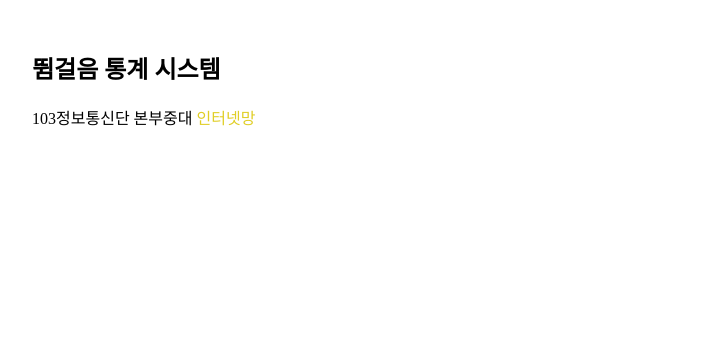
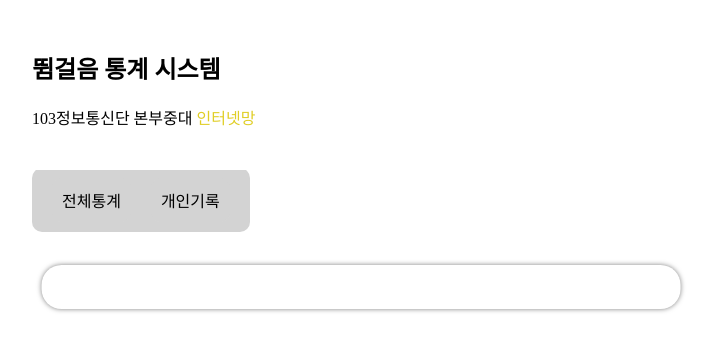
Before and after one commit to callme-waffle/Runner_Analyzer, a React (Create React App) app: page / in a window 1280 px wide. Shown: the top 350 px of the page, without its empty margins (48-763 px from the left). Built offline with nearby package versions, Linux system fonts and the light colour scheme.

Commit message:
Fest: HorizontalOption 추가
* 서비스 내부에서 전역사용이 가능한 수평형 옵션선택 component 추가

```diff
--- a/src/components/DisplayArea/index.jsx
+++ b/src/components/DisplayArea/index.jsx
@@ -1,5 +1,5 @@
 import { useEffect, useState } from "react";
-import HorizontalOptionSelector from "../HorizonOption";
+import HorizontalOptionSelector from "../HorizontalOption";
 import ServiceInput from "../ServiceInput";
 import { ListMode, LISTMODE_OPTION_SELECTIONS } from "./constant";
 import { SelectionType, useDisplayAreaState } from "./hooks/useDisplayAreaState";
@@ -42,6 +42,15 @@ function DisplayArea({ data }) {
 
     return <StyledDisplayArea>
         <StyledSelectionArea>
+            <HorizontalOptionSelector value={ mode } onOptionClick={ onOptionClick }>
+                { LISTMODE_OPTION_SELECTIONS }
+            </HorizontalOptionSelector>
+            {
+                ( Object.keys( data.months ).length > 0 ) &&
+                    <HorizontalOptionSelector value={ month } onOptionClick={ onMonthClick }>
+                        { month_selections }
+                    </HorizontalOptionSelector>
+            }
             { ( mode === ListMode.logging ) &&
                 <ServiceInput className="uname-input" placeholder="이름을 입력하여 상세기록 확인"
                     value={ name } onInput={ onNameInput }
--- /dev/null
+++ b/src/components/HorizontalOption/index.jsx
@@ -0,0 +1,53 @@
+import { useCallback, useEffect, useState } from "react";
+import { isValuesSame } from "./logic";
+import { StyledHorizontalOptionSelector } from "./style";
+
+const SELECTION_DEFAULT = { data: undefined, text: "[선택값 없음]" };
+
+function HorizontalOptionSelector({ children, value = SELECTION_DEFAULT.data, onOptionClick, ...props }) {
+
+    const [ is_open, setIsOpen ] = useState( true );
+    const [ selection, setSelection ] = useState( SELECTION_DEFAULT );
+
+    const onHorOptionClick = useCallback( ( e, data ) => {
+        if ( !is_open ) {
+            setIsOpen( true );
+            setSelection( SELECTION_DEFAULT );
+            return;
+        }
+
+        // onOptionClick이 있을 경우, 부모 컴포넌트에서 값이 update된 이후 값 설정
+        if ( onOptionClick )
+            return onOptionClick( data );
+
+        setIsOpen( false );
+        setSelection( children.find( v => ( v.data === data ) ) );
+    }, [ children, is_open ] );
+
+    useEffect(() => {
+        const selected = children.find( v => isValuesSame( v.data, value ) );
+        setSelection( selected || SELECTION_DEFAULT );
+        setIsOpen( selected ? false : true );
+    }, [ value ]);
+
+    useEffect(() => {
+        console.log( "selection", selection );
+    }, [ selection ]);
+
+    return <StyledHorizontalOptionSelector { ...props }>{
+        children.map( ({ data, text }) =>
+            <div
+                className={
+                    `hor-option
+                    ${ ( !is_open ) ? " closed" : "" }
+                    ${ isValuesSame( selection.data, data ) ? " selected" : "" }
+                ` }
+                onClick={ ( e ) => onHorOptionClick( e, data ) }
+            >
+                <span>{ text }</span>
+            </div>
+        )
+    }</StyledHorizontalOptionSelector>
+}
+
+export default HorizontalOptionSelector;
--- /dev/null
+++ b/src/components/HorizontalOption/logic.js
@@ -0,0 +1,14 @@
+export const isValuesSame = ( a, b ) => {
+    if ( typeof a !== typeof b ) return false;
+    switch( typeof a ) {
+        case "object": {
+            let is_same = true;
+            Object.keys( a ).forEach( key => {
+                is_same = is_same && isValuesSame( a[key], b[key] );
+            } )
+            return is_same;
+        }
+        default:
+            return a === b;
+    }
+}
--- /dev/null
+++ b/src/components/HorizontalOption/style.js
@@ -0,0 +1,56 @@
+import styled from "styled-components";
+
+export const StyledHorizontalOptionSelector = styled.div`
+    padding: 10px 20px;
+    box-sizing: border-box;
+
+    background-color: lightgray;
+    border-radius: 10px;
+
+    display: flex;
+    flex-direction: row;
+    align-items: center;
+
+    & * {
+        transition: all .1s ease;
+        user-select: none;
+    }
+
+    & > .hor-option {
+        padding: 10px;
+        box-sizing: border-box;
+
+        font-size: 1em;
+        white-space: nowrap;
+
+        margin-right: 20px;
+
+        background-color: lightgray;
+        border-radius: 10px;
+
+        transition: all .2s ease;
+
+        cursor: pointer;
+
+        &:last-child, &.closed.selected {
+            margin-right: 0;
+        }
+
+        &:hover, &.selected {
+            font-size: 1.05em;
+            font-weight: 700;
+            color: white;
+
+            background-color: #383838;
+            box-shadow: 0 0 5px rgba(0, 0, 0, 0.3);
+        }
+
+        &.closed:not(.selected) {
+            width: 0;
+            height: 0;
+            padding: 0;
+            margin: 0;
+            overflow: hidden;
+        }
+    }
+`;
--- a/src/pages/index/index.jsx
+++ b/src/pages/index/index.jsx
@@ -12,6 +12,7 @@ function Index() {
   } = useDBState();
 
   return <StyledServieWrap>
+    <DisplayArea data={ data } />
   </StyledServieWrap>;
 }
 
```
